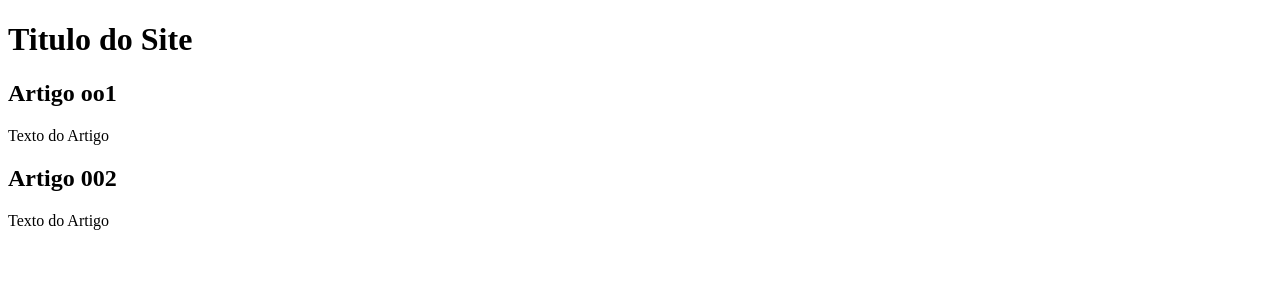
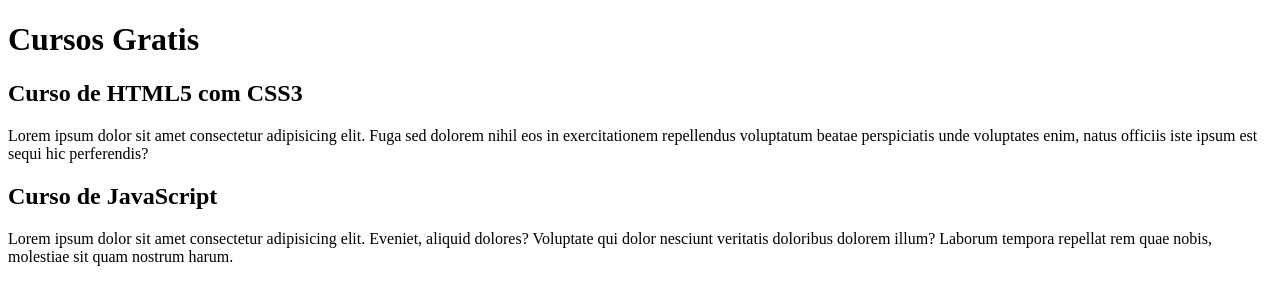
Before and after one commit to Ravel-web/projeto-site, a plain HTML site: page index.html in a window 1280 px wide. Drawn offline with Linux system fonts and the light colour scheme.

Commit message:
comecei a escrever o conteudo

```diff
--- a/index.html
+++ b/index.html
@@ -8,14 +8,14 @@
 <body>
     <main>
          <header>
-            <h1>Titulo do Site</h1>
+            <h1>Cursos Gratis</h1>
          </header>
           <article>
-            <h2>Artigo oo1</h2>
-            <p>Texto do Artigo</p>
+            <h2>Curso de HTML5 com CSS3</h2>
+            <p>Lorem ipsum dolor sit amet consectetur adipisicing elit. Fuga sed dolorem nihil eos in exercitationem repellendus voluptatum beatae perspiciatis unde voluptates enim, natus officiis iste ipsum est sequi hic perferendis?</p>
             <article>
-                 <h2>Artigo 002</h2>
-                 <p>Texto do Artigo</p>
+                 <h2>Curso de JavaScript</h2>
+                 <p>Lorem ipsum dolor sit amet consectetur adipisicing elit. Eveniet, aliquid dolores? Voluptate qui dolor nesciunt veritatis doloribus dolorem illum? Laborum tempora repellat rem quae nobis, molestiae sit quam nostrum harum.</p>
             </article>
           </article>
     </main>
```
